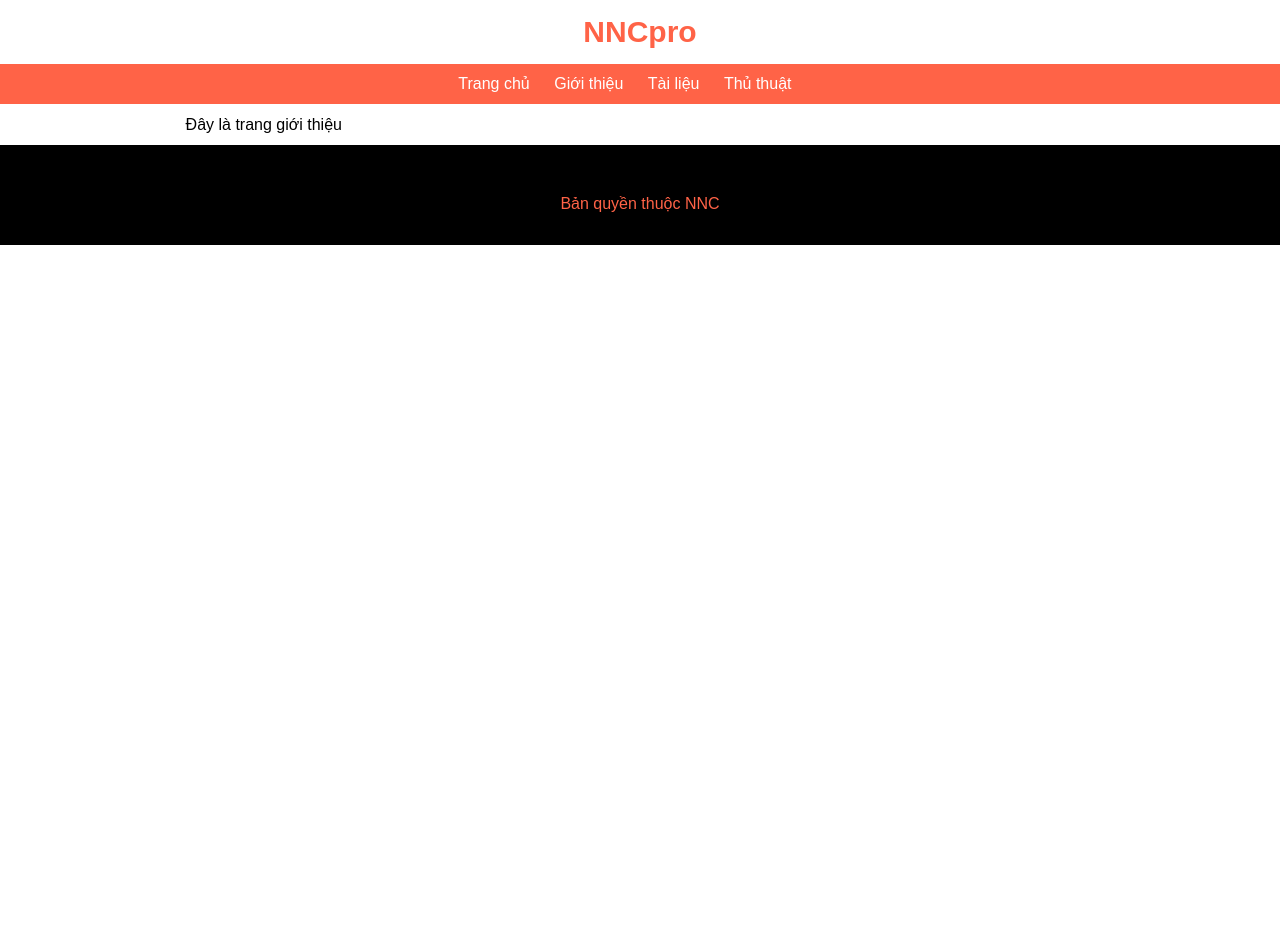
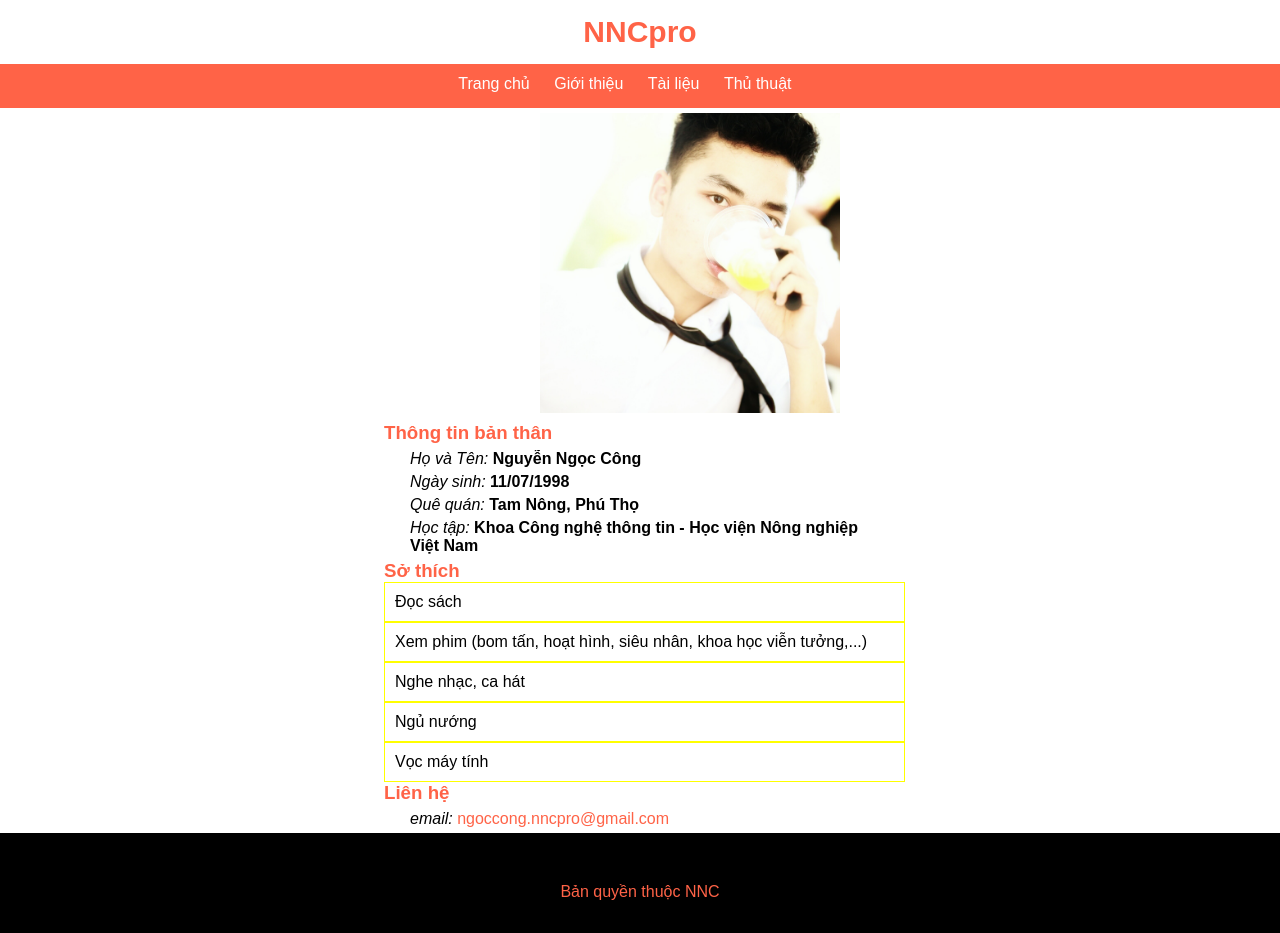
Before and after one commit to congnn1107/nncpro.github.io, a Jekyll site: the page built from gioithieu.html, in a window 1280 px wide. Built offline with Jekyll 4.4.1, drawn with Linux system fonts in a browser that asks for light colours; before the commit the page ends 900 px from its top, so only the background shows below that.

Commit message:
second commit- index and introduction page

```diff
--- a/gioithieu.html
+++ b/gioithieu.html
@@ -1,4 +1,21 @@
 ---
 layout: default
 ---
-<p>Đây là trang giới thiệu</p>
+<div id="gioithieu">
+<img src="/images/introduction/potrait.jpg" alt="Ảnh chân dung"></img>
+<h3>Thông tin bản thân</h3>
+<p><i>Họ và Tên:</i> <strong> Nguyễn Ngọc Công</strong></p>
+<p><i>Ngày sinh:</i> <strong> 11/07/1998</strong></p>
+<p><i>Quê quán:</i> <strong>Tam Nông, Phú Thọ</strong></p>
+<p><i>Học tập:</i> <strong>Khoa Công nghệ thông tin - Học viện Nông nghiệp Việt Nam</strong></p>
+<h3>Sở thích</h3>
+<ul type="none">
+	<li>Đọc sách</li>
+	<li>Xem phim (bom tấn, hoạt hình, siêu nhân, khoa học viễn tưởng,...)</li>
+	<li>Nghe nhạc, ca hát</li>
+	<li>Ngủ nướng</li>
+	<li>Vọc máy tính</li>
+</ul>
+<h3>Liên hệ</h3>
+<p><i>email: </i><a href="https://ngoccong.nncpro@gmail.com">ngoccong.nncpro@gmail.com</a></p>
+</div>
--- a/index.html
+++ b/index.html
@@ -1,4 +1,5 @@
 ---
 layout: default
 ---
-<p>Đây là trang chủ</p>
+<div id="backgroundcover">
+</div>
--- a/styles/default.css
+++ b/styles/default.css
@@ -3,6 +3,7 @@
 	padding: 0px;
 	font-family: arial;
 	transition: 0.25s;
+	overflow-x: hidden;
 }
 .header{
 	padding: 15px;
@@ -65,11 +66,26 @@
 	margin: 1% 5%;
 }
 .content #cacbaiviet{
-	margin-left:10%;
+	margin-left:0;
 }
 .content #cacbaiviet li {
 	padding: 10px;
 	border: 1px solid yellow;
+}
+#backgroundcover {
+	background-image: url(/images/index/background-img.jpg);
+	background-repeat: no-repeat;
+	background-size: contain;
+	background-position: center;
+	width: 100%;
+	height: 490px;
+}
+h3{
+	color: tomato;
+}
+#gioithieu{
+	margin-left: 30%;
+	float: left;
 }
 /*Responsive*/
 @media screen and (max-width: 640px){
@@ -93,5 +109,11 @@
 	.content #cacbaiviet{
 		margin-left:0px;
 	}
+	#backgroundcover{
+		height: 300px;
+	}
+	#gioithieu{
+		margin-left: 0;
+	}
 
 }
--- a/thuthuat.html
+++ b/thuthuat.html
@@ -1,7 +1,6 @@
 ---
 layout: default
 ---
-<p>Đây là trang thủ thuật</p>
 {% for post in site.posts %}
 	<li>
 		<h4><a href="{{ post.url }}">{{ post.title }}</a></h4>
```
Also changed, not shown: images/index/background-img.jpg (added), images/introduction/potrait.jpg (added), 6 other files.
